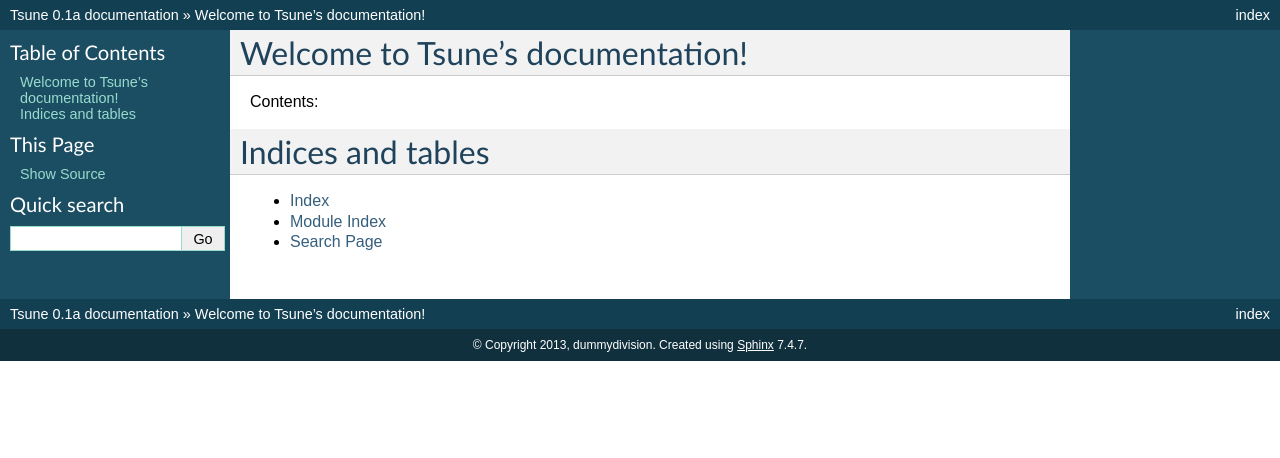
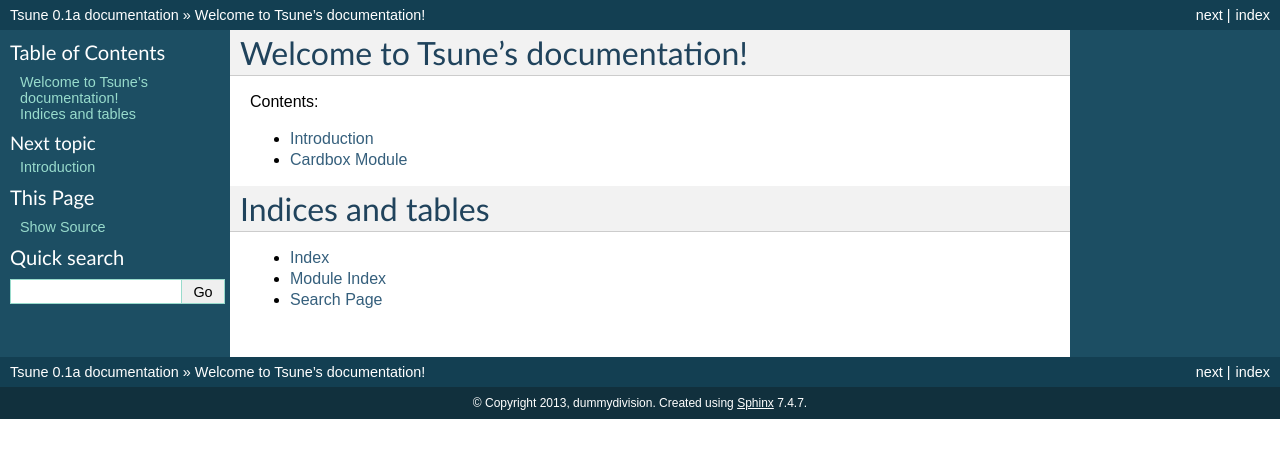
Before and after one commit to DummyDivision/Tsune, a Sphinx documentation site: the page built from docs/index.rst, in a window 1280 px wide. Shown: the top 458 px of the page. Built offline with Sphinx 7.4.7, drawn with Linux system fonts in a browser that asks for light colours; formulas are drawn with MathJax 3.

Commit message:
Expanded test

```diff
--- /dev/null
+++ b/docs/cardbox/overview.rst
@@ -0,0 +1,6 @@
+===================
+Cardbox Module
+===================
+
+.. automodule:: cardbox.tests
+    :members:
--- a/docs/index.rst
+++ b/docs/index.rst
@@ -11,6 +11,9 @@ Contents:
 .. toctree::
    :maxdepth: 2
 
+   intro
+   cardbox/overview
+
 
 
 Indices and tables
--- /dev/null
+++ b/docs/intro.rst
@@ -0,0 +1,5 @@
+=================
+Introduction
+=================
+
+Tsune is a flashcard based learning tool.
```
Also changed, not shown: 1 other file.
